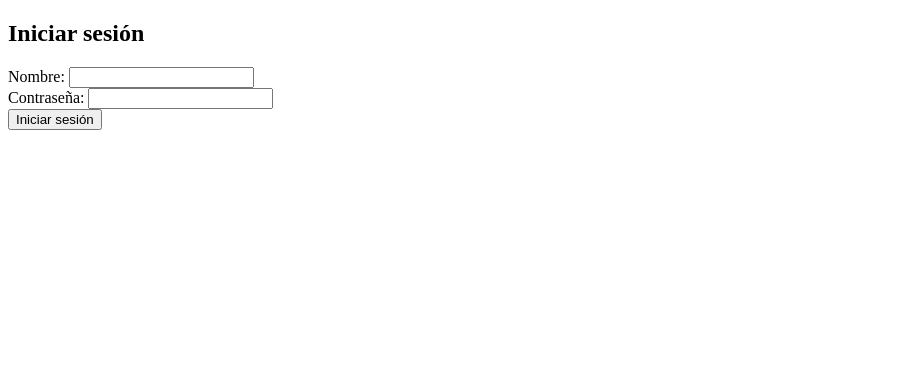
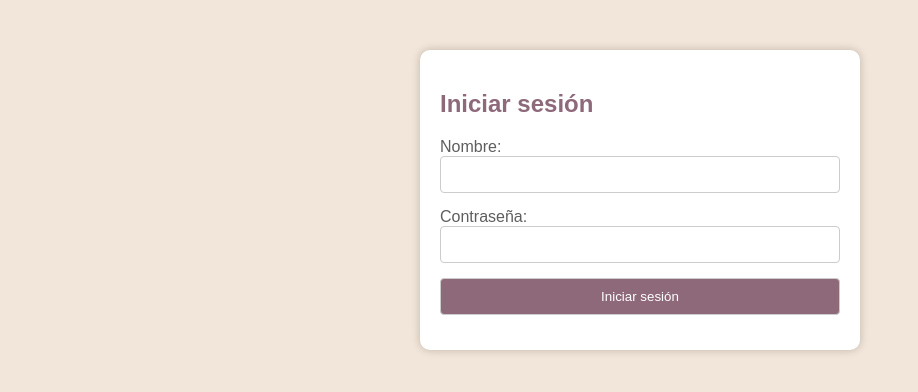
Before and after one commit to DvncanG/shopPHP, a PHP site: page /login.php in a window 1280 px wide. Shown: the top 392 px of the page, without its empty margins (0-918 px from the left). Run offline with PHP 8.4, Linux system fonts and the light colour scheme.

Commit message:
Modified login.php & css folder

```diff
--- /dev/null
+++ b/css/style.css
@@ -0,0 +1,48 @@
+body {
+    font-family: 'Arial', sans-serif;
+    background-color: #f2e5d9;
+    color: #5e5e5e;
+    margin: 0;
+    padding: 0;
+}
+
+.container {
+    max-width: 400px;
+    margin: 50px auto;
+    background-color: #fff;
+    padding: 20px;
+    border-radius: 10px;
+    box-shadow: 0 0 10px rgba(0, 0, 0, 0.2);
+}
+
+h2 {
+    color: #8d697a;
+}
+
+.formulario {
+    margin-top: 20px;
+}
+
+.label_formulario {
+    margin-bottom: 8px;
+    color: #5e5e5e;
+}
+
+.input_formulario {
+    width: 100%;
+    padding: 10px;
+    margin-bottom: 15px;
+    border: 1px solid #ccc;
+    border-radius: 4px;
+    box-sizing: border-box;
+}
+
+.input_formulario[type="submit"] {
+    background-color: #8d697a;
+    color: #fff;
+    cursor: pointer;
+}
+
+.input_formulario[type="submit"]:hover {
+    background-color: #63495a;
+}
--- a/login.php
+++ b/login.php
@@ -6,9 +6,12 @@
         <meta charset="UTF-8">
         <meta name="viewport" content="width=device-width, initial-scale=1.0">
         <title>Iniciar sesión</title>
+         <link rel="stylesheet" type="text/css" href="css/style.css">
     </head>
 
     <body>
+
+        <div class="container">
 
             <?php
             include("DB.php"); // Incluir el archivo de conexión a la base de datos
@@ -16,8 +19,7 @@
             session_start();
 
             // Función para reconectar si es necesario
-    function reconectar()
-    {
+            function reconectar() {
                 global $conn, $servername, $username, $password, $dbname;
 
                 if ($conn->ping() === false) {
@@ -85,15 +87,16 @@
             ?>
 
             <h2>Iniciar sesión</h2>
-    <form action="login.php" method="post">
-        <label for="nombre">Nombre:</label>
-        <input type="text" id="nombre" name="nombre" required><br>
+            <form class="formulario" action="login.php" method="post">
+                <label class="label_formulario" for="nombre">Nombre:</label>
+                <input class= "input_formulario" type="text" id="nombre" name="nombre" required><br>
 
-        <label for="contrasena">Contraseña:</label>
-        <input type="password" id="contrasena" name="contrasena" required><br>
+                <label class="label_formulario" for="contrasena">Contraseña:</label>
+                <input class= "input_formulario" type="password" id="contrasena" name="contrasena" required><br>
 
-        <input type="submit" value="Iniciar sesión">
+                <input class= "input_formulario" type="submit" value="Iniciar sesión">
             </form>
+        </div>
 
     </body>
 
```
Lines whose indentation alone changed are shown as unchanged.
